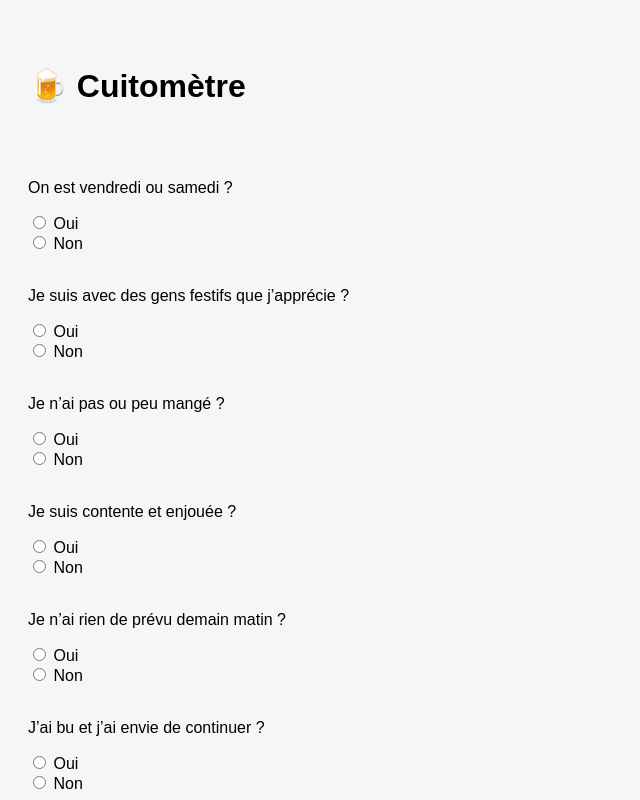
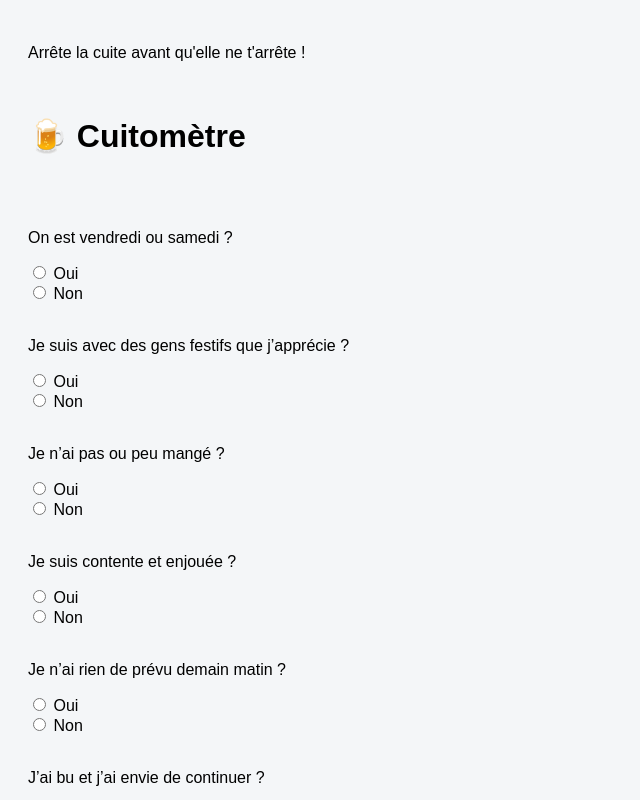
Before and after one commit to cuitometre/cuitometre, a plain HTML site: page index.html in a window 1280 px wide. Shown: the top 800 px of the page, without its empty margins (0-640 px from the left). Drawn offline with Linux system fonts and the light colour scheme.

Commit message:
Update index.html

```diff
--- a/index.html
+++ b/index.html
@@ -3,6 +3,7 @@
 <head>
   <meta charset="UTF-8">
   <title>Cuitomètre 🍺</title>
+  <p> Arrête la cuite avant qu'elle ne t'arrête ! </p>
   <link rel="apple-touch-icon" href="logo.png">
   <link rel="icon" href="logo.png">
 
```
